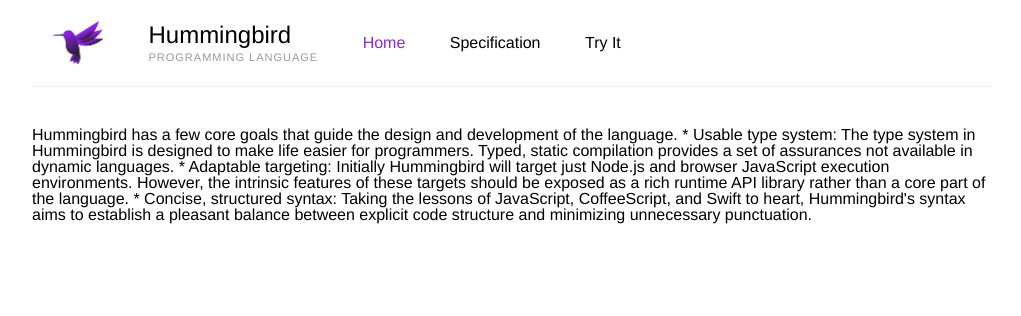
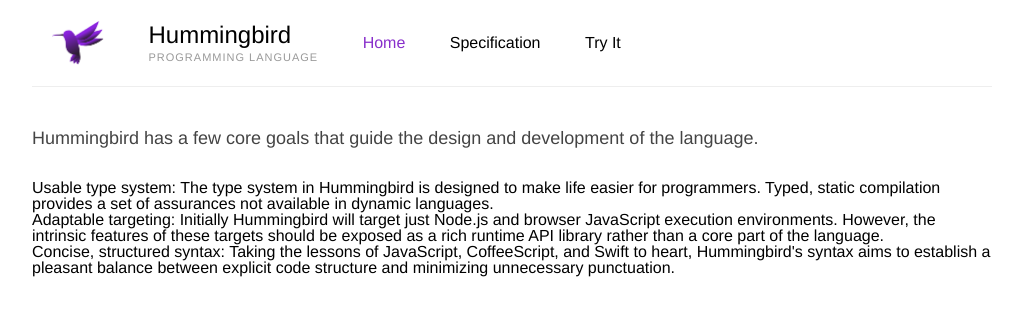
Before and after one commit to dirk/hummingbird, a Jekyll site: the page built from index.html, in a window 1280 px wide. Shown: the top 316 px of the page, without its empty margins (128-1149 px from the left). Built offline with Jekyll 4.4.1, drawn with Linux system fonts in a browser that asks for light colours; nearby versions of some CDN libraries.

Commit message:
Add html structure.

```diff
--- a/index.html
+++ b/index.html
@@ -1,8 +1,10 @@
 ---
 title: Home
 ---
-Hummingbird has a few core goals that guide the design and development of the language.
+<p>Hummingbird has a few core goals that guide the design and development of the language.</p>
 
-* Usable type system: The type system in Hummingbird is designed to make life easier for programmers. Typed, static compilation provides a set of assurances not available in dynamic languages.
-* Adaptable targeting: Initially Hummingbird will target just Node.js and browser JavaScript execution environments. However, the intrinsic features of these targets should be exposed as a rich runtime API library rather than a core part of the language.
-* Concise, structured syntax: Taking the lessons of JavaScript, CoffeeScript, and Swift to heart, Hummingbird's syntax aims to establish a pleasant balance between explicit code structure and minimizing unnecessary punctuation.
+<ul>
+  <li>Usable type system: The type system in Hummingbird is designed to make life easier for programmers. Typed, static compilation provides a set of assurances not available in dynamic languages.</li>
+  <li>Adaptable targeting: Initially Hummingbird will target just Node.js and browser JavaScript execution environments. However, the intrinsic features of these targets should be exposed as a rich runtime API library rather than a core part of the language.</li>
+  <li>Concise, structured syntax: Taking the lessons of JavaScript, CoffeeScript, and Swift to heart, Hummingbird's syntax aims to establish a pleasant balance between explicit code structure and minimizing unnecessary punctuation.</li>
+</ul>
```
